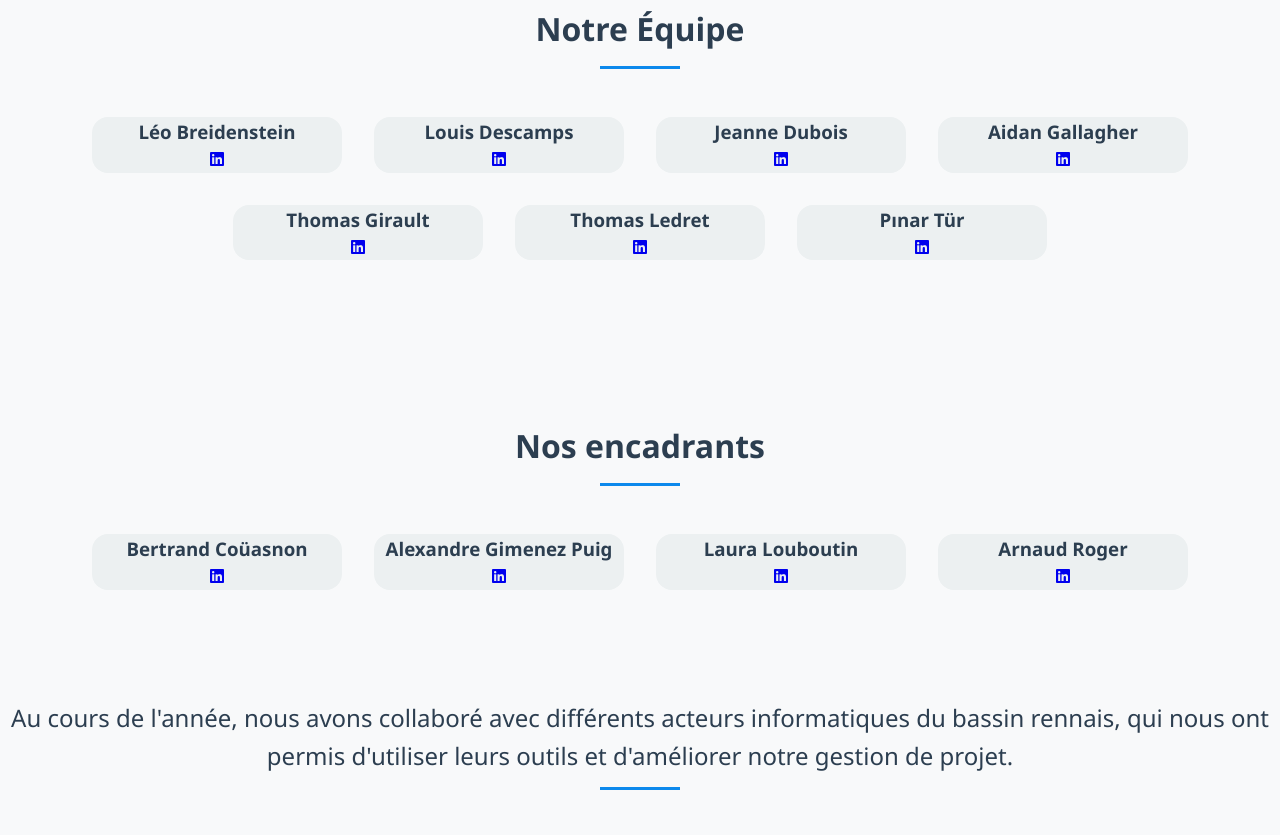
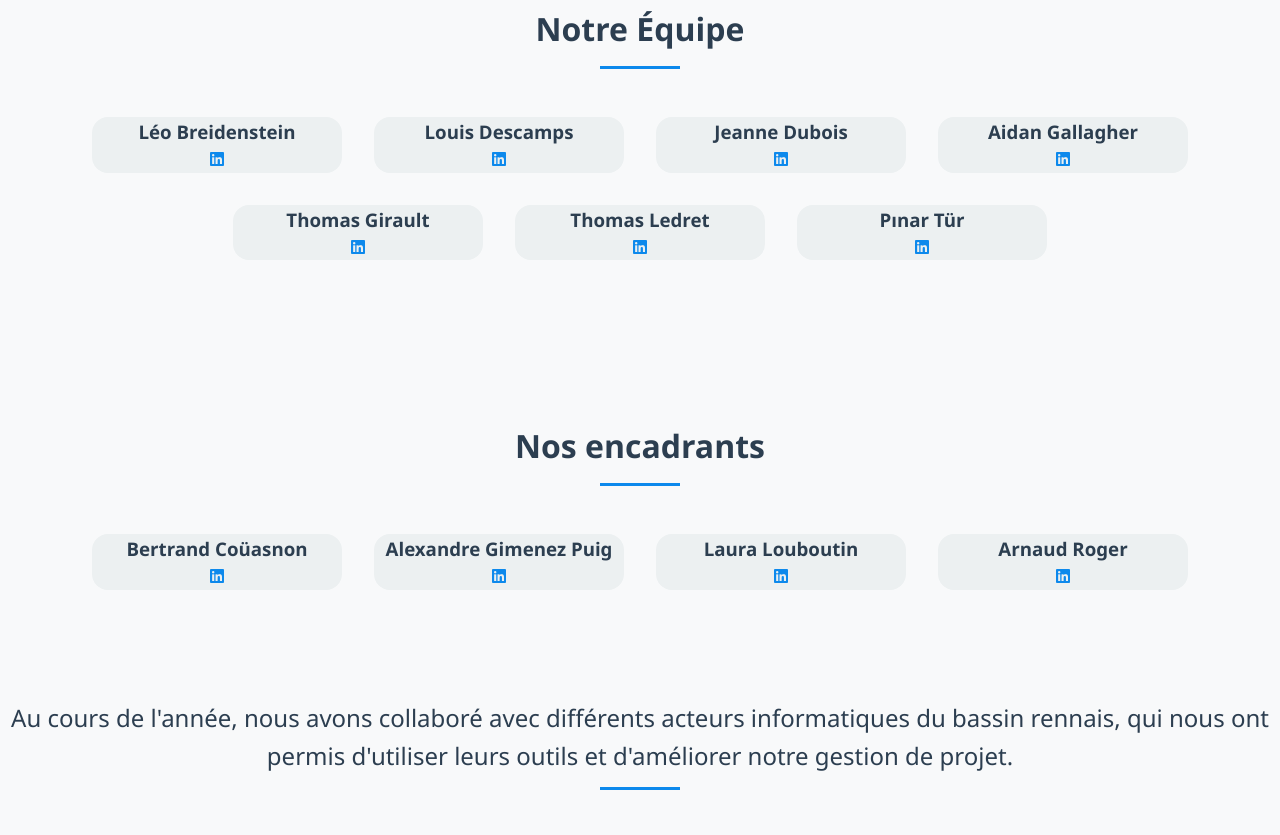
Before and after one commit to totox35/pageHTML_correctexam_projet4A, a plain HTML site: page index.html in a window 1280 px wide. Shown: the part 2425-3260 px from the top of the page. Drawn offline with nearby package versions, Linux system fonts and the light colour scheme.

Commit message:
fix couleur linkedin (oui je rigole pas avec ca)

```diff
--- a/index.html
+++ b/index.html
@@ -368,6 +368,10 @@
             border-radius: 16px;
             overflow: hidden;
             text-align: center;
+        }
+
+        .team-card i {
+            color: #0d89ec;
         }
 
         .team-card img {
```
